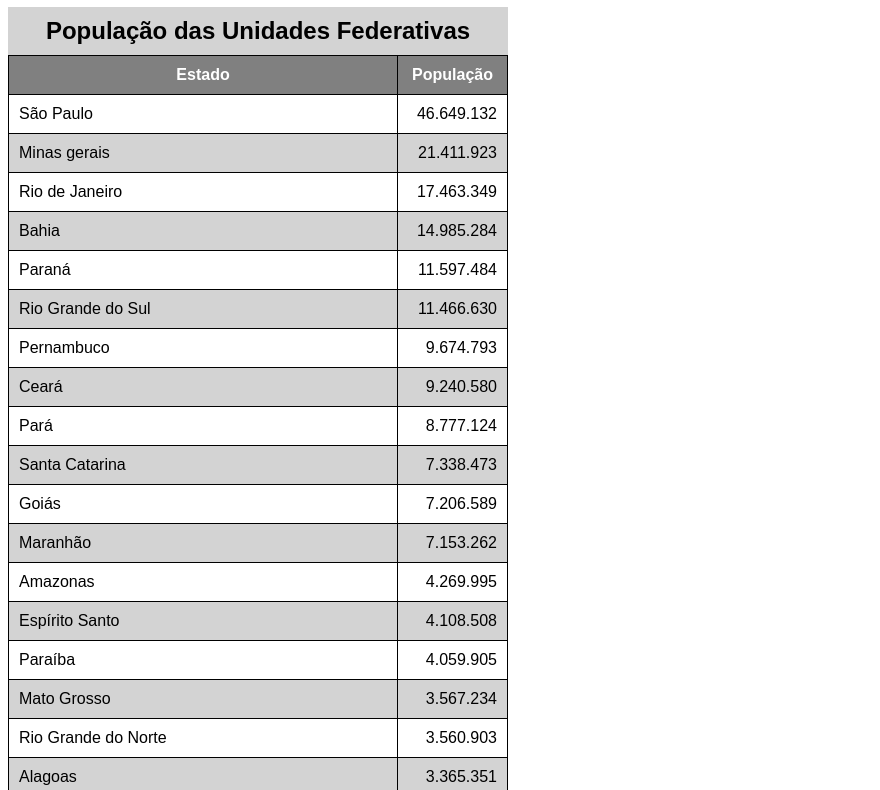
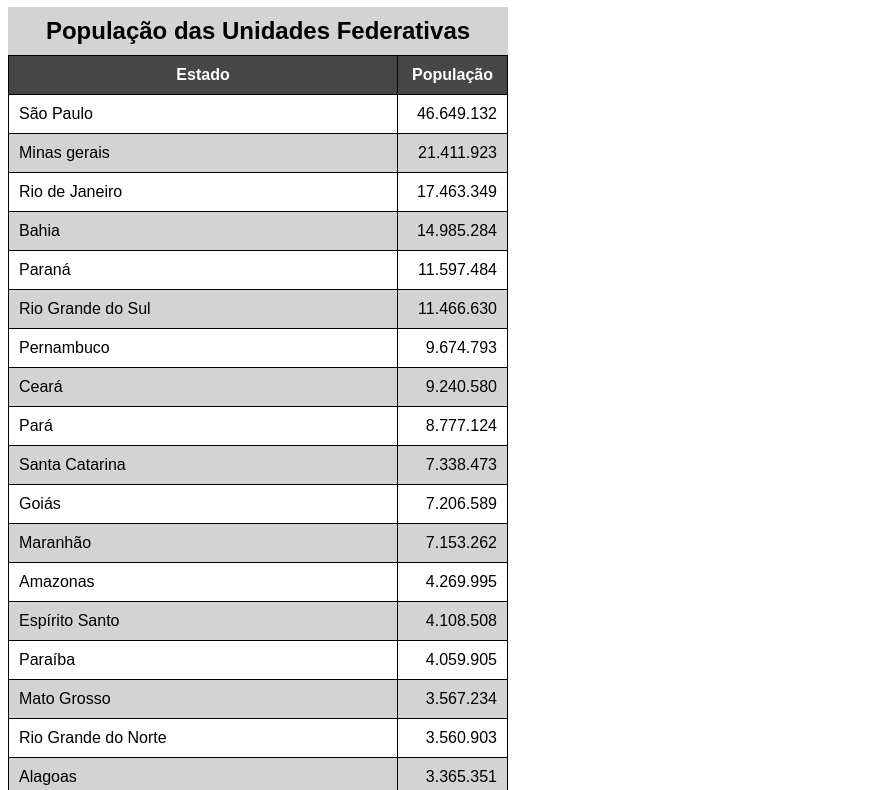
Before and after one commit to KelvinLuisAustin/html-css, a plain HTML site: page exercicios/ex023/tabela002.html in a window 1280 px wide. Shown: the part 73-863 px from the top of the page, without its empty margins (0-880 px from the left). Drawn offline with Linux system fonts and the light colour scheme.

Commit message:
fixação do cabeçalho e alteração de cor

```diff
--- a/exercicios/ex023/tabela002.html
+++ b/exercicios/ex023/tabela002.html
@@ -17,6 +17,7 @@
         table {
             width: 500px;
             border-collapse: collapse;
+            position: relative;
         }
 
         td, th {
@@ -33,8 +34,13 @@
             padding: 10px;
             background-color: lightgray;
         }
+        thead > tr > th {
+            position: sticky;
+            top: -1px;
+            background-color: rgb(71, 71, 71);
+        }
         thead, tfoot {
-            background-color: gray;
+            background-color: rgb(71, 71, 71);
             color: white;
         }
 
```
